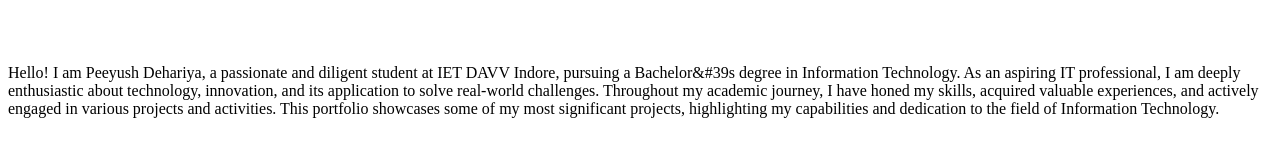
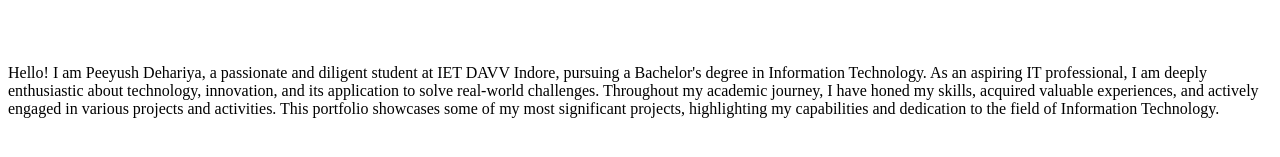
Before and after one commit to thePeeyush/profile, a Next.js app: page /intro in a window 1280 px wide. Shown: the part 401-558 px from the top of the page. Built offline with nearby package versions, Linux system fonts and the light colour scheme; some icons are missing.

Commit message:
update introstring

```diff
--- a/src/pages/intro.jsx
+++ b/src/pages/intro.jsx
@@ -4,6 +4,9 @@
 
 
 export default function Intro() {
+
+  const introstring = "Hello! I am Peeyush Dehariya, a passionate and diligent student at IET DAVV Indore, pursuing a Bachelor's degree in Information Technology. As an aspiring IT professional, I am deeply enthusiastic about technology, innovation, and its application to solve real-world challenges. Throughout my academic journey, I have honed my skills, acquired valuable experiences, and actively engaged in various projects and activities. This portfolio showcases some of my most significant projects, highlighting my capabilities and dedication to the field of Information Technology."
+
   return (
     <div className='mt-20 flex flex-col md:items-center px-6'>
     <Image
@@ -23,7 +26,7 @@
         <PiDotsThreeOutlineBold/>
         </span>
         <p className=' text-gray-400 max-w-xl mr-16 md:mr-0 lg:max-w-4xl pb-10 text-left md:text-center nice'>
-        Hello! I am Peeyush Dehariya, a passionate and diligent student at IET DAVV Indore, pursuing a Bachelor&#39s degree in Information Technology. As an aspiring IT professional, I am deeply enthusiastic about technology, innovation, and its application to solve real-world challenges. Throughout my academic journey, I have honed my skills, acquired valuable experiences, and actively engaged in various projects and activities. This portfolio showcases some of my most significant projects, highlighting my capabilities and dedication to the field of Information Technology.
+        {introstring}
     </p>
         </div>
 
```
